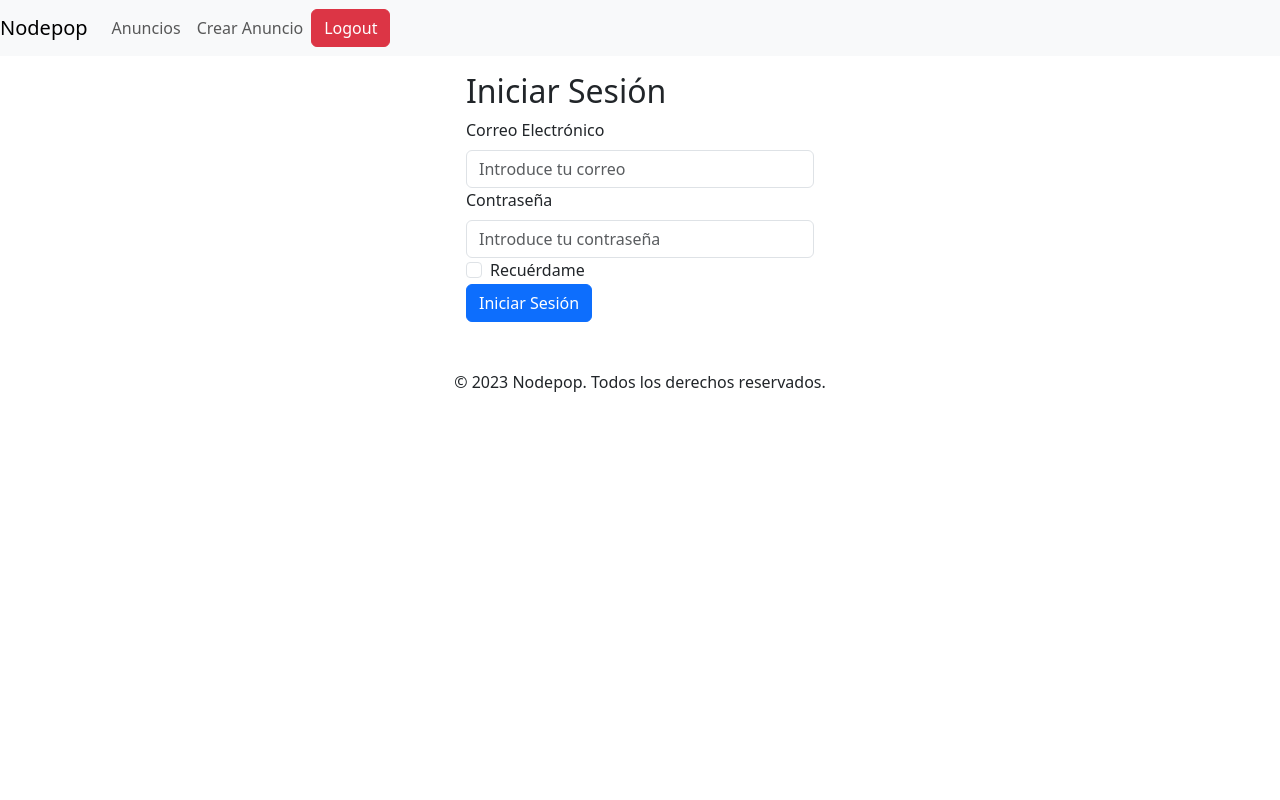
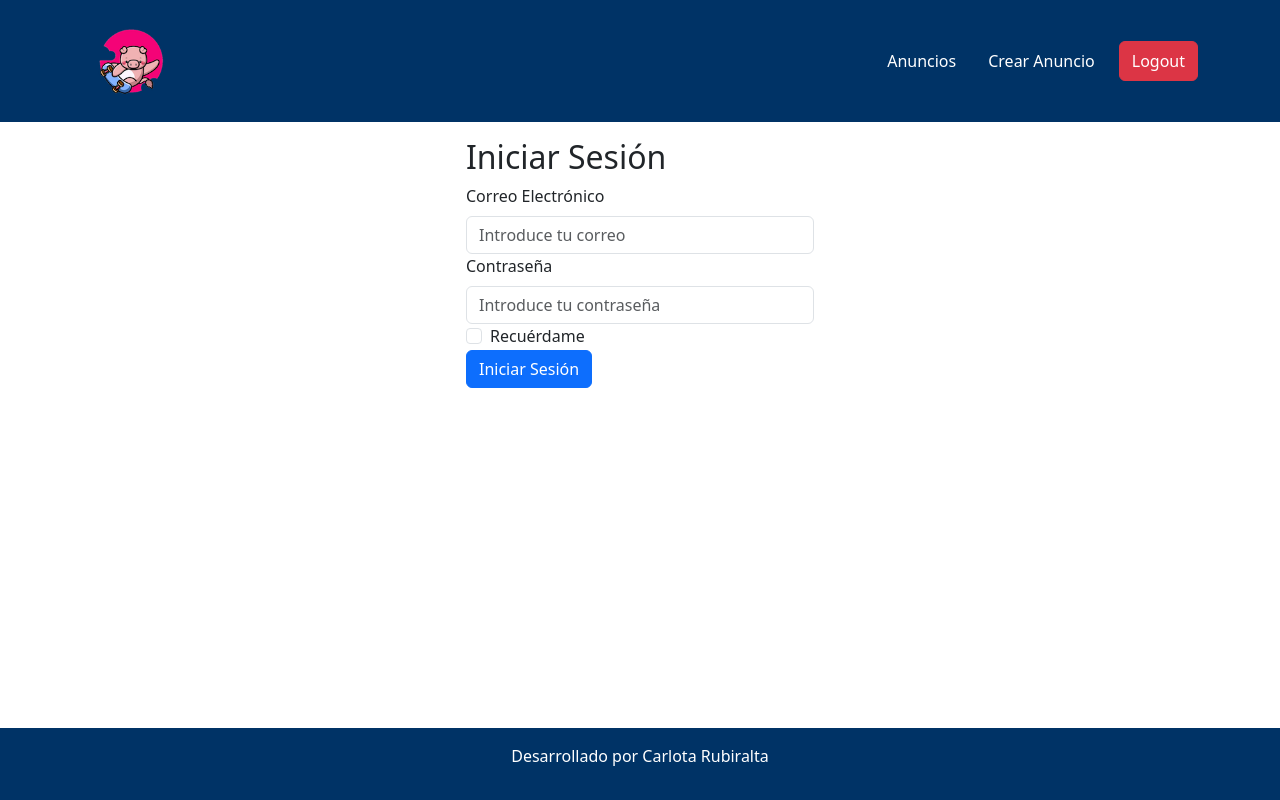
Before and after one commit to carlotarubiralta/porkapop-react, a React app: page /login in a window 1280 px wide. Built offline with nearby package versions, Linux system fonts and the light colour scheme; no server answers.

Commit message:
maquetacion header

```diff
--- /dev/null
+++ b/src/components/layout/Footer.css
@@ -0,0 +1,9 @@
+.footer {
+    background-color: #003366; /* Azul oscuro */
+    color: #fff; /* Texto blanco */
+    text-align: center;
+    padding: 1rem;
+    position: absolute;
+    bottom: 0;
+    width: 100%;
+  }
--- a/src/components/layout/Footer.js
+++ b/src/components/layout/Footer.js
@@ -1,9 +1,10 @@
 import React from 'react';
+import './Footer.css';
 
 function Footer() {
   return (
-    <footer className="text-center mt-5">
-      <p>© 2023 Nodepop. Todos los derechos reservados.</p>
+    <footer className="footer">
+      <p>Desarrollado por Carlota Rubiralta</p>
     </footer>
   );
 }
--- a/src/components/layout/Header.css
+++ b/src/components/layout/Header.css
@@ -3,10 +3,25 @@
     justify-content: space-between;
     align-items: center;
     padding: 1rem;
-    background-color: #f8f9fa;
+    background-color: #003366; /* Azul oscuro */
   }
 
-  .header a {
-    color: #000;
-    text-decoration: none;
+
+  .header .navbar-brand,
+  .header .nav-link {
+    color: #fff !important; /* Texto blanco */
   }
+
+  .header .nav-link {
+    margin-right: 1rem;
+  }
+
+  .header .navbar-brand img {
+    margin-right: 0.5rem;
+  }
+  img.d-inline-block.align-top {
+    height: 6rem;
+  }
+  .navbar-expand-lg .navbar-collapse {
+    justify-content: flex-end;
+  }
--- a/src/components/layout/Header.js
+++ b/src/components/layout/Header.js
@@ -1,19 +1,32 @@
 import React from 'react';
 import { Link } from 'react-router-dom';
-import { Navbar, Nav } from 'react-bootstrap';
+import { Navbar, Nav, Container } from 'react-bootstrap';
 import AuthButton from '../auth/AuthButton';
+import logo from '../../assets/images/logo.png'; // Asegúrate de tener un logo en esta ruta
+import './Header.css';
 
 function Header() {
   return (
-    <Navbar bg="light" expand="lg" className="header">
-      <Navbar.Brand as={Link} to="/adverts">Nodepop</Navbar.Brand>
-      <Nav className="mr-auto">
-        <Nav.Link as={Link} to="/adverts">Anuncios</Nav.Link>
-        <Nav.Link as={Link} to="/adverts/new">Crear Anuncio</Nav.Link>
-      </Nav>
-      <Nav>
-        <AuthButton onLogout={() => {}} />
-      </Nav>
+    <Navbar expand="lg" className="header">
+      <Container>
+        <Navbar.Brand as={Link} to="/adverts">
+          <img
+            src={logo}
+            height="30"
+            className="d-inline-block align-top"
+            alt="Logo"
+          />
+
+        </Navbar.Brand>
+        <Navbar.Toggle aria-controls="basic-navbar-nav" />
+        <Navbar.Collapse id="basic-navbar-nav">
+          <Nav className="ml-auto">
+            <Nav.Link as={Link} to="/adverts">Anuncios</Nav.Link>
+            <Nav.Link as={Link} to="/adverts/new">Crear Anuncio</Nav.Link>
+            <AuthButton onLogout={() => {}} />
+          </Nav>
+        </Navbar.Collapse>
+      </Container>
     </Navbar>
   );
 }
```
Also changed, not shown: src/assets/images/logo.png (added).
